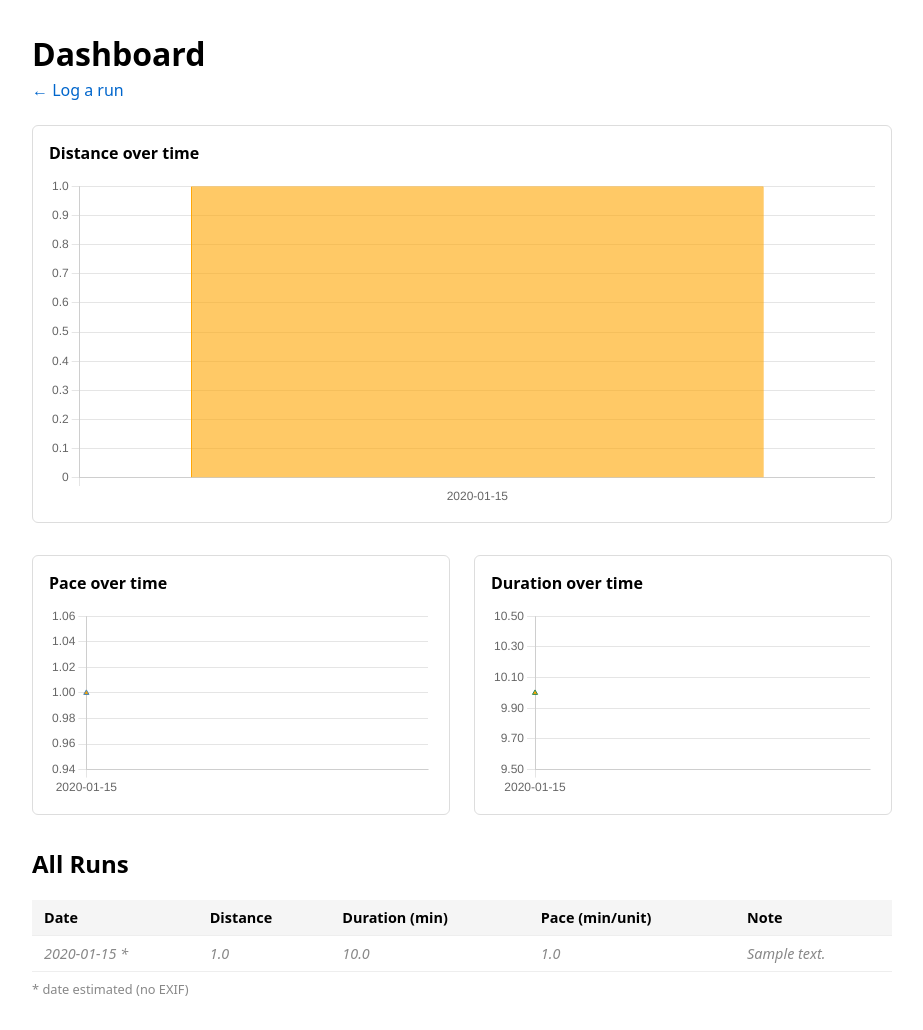
After one commit to librenda/fitness-tracker, a Flask app: page /dashboard in a window 1280 px wide. The commit adds this page. Shown: the whole page, without its empty margins (178-1101 px from the left). Run offline with Flask 3, Linux system fonts and the light colour scheme; tables that the repository leaves empty hold one stand-in row (values such as "Sample post").

Commit message:
GH-3: Dashboard — run list + distance/pace/duration charts (#6)
* chore: mark GH-3 in_progress

* adw auto: edit app/routes.py

* adw auto: write app/templates/dashboard.html

* adw auto: edit app/templates/index.html

* adw auto: edit tests/test_app.py

* adw auto: write docs/changes/GH-3.md

* chore: record GH-3 outcome: done

```diff
--- a/app/routes.py
+++ b/app/routes.py
@@ -1,3 +1,4 @@
+import json
 import os
 import uuid
 from datetime import datetime
@@ -22,6 +23,33 @@ bp = Blueprint("runs", __name__)
 @bp.route("/")
 def index():
     return render_template("index.html")
+
+
+@bp.route("/dashboard")
+def dashboard():
+    db = get_db()
+    rows = db.execute(
+        "SELECT id, run_at, distance, duration, pace, note, exif_date_missing"
+        " FROM runs ORDER BY run_at DESC"
+    ).fetchall()
+    runs = [dict(r) for r in rows]
+
+    chart_runs = sorted(runs, key=lambda r: r["run_at"] or "")
+    labels = [r["run_at"] or "" for r in chart_runs]
+    distances = [r["distance"] for r in chart_runs]
+    paces = [r["pace"] for r in chart_runs]
+    durations = [r["duration"] for r in chart_runs]
+    estimated = [bool(r["exif_date_missing"]) for r in chart_runs]
+
+    chart_data = json.dumps({
+        "labels": labels,
+        "distances": distances,
+        "paces": paces,
+        "durations": durations,
+        "estimated": estimated,
+    })
+
+    return render_template("dashboard.html", runs=runs, chart_data=chart_data)
 
 
 @bp.route("/upload", methods=["POST"])
--- /dev/null
+++ b/app/templates/dashboard.html
@@ -0,0 +1,148 @@
+<!doctype html>
+<html lang="en">
+<head>
+  <meta charset="utf-8">
+  <meta name="viewport" content="width=device-width, initial-scale=1">
+  <title>Dashboard — Fitness Tracker</title>
+  <script src="https://cdn.jsdelivr.net/npm/chart.js@4/dist/chart.umd.min.js"></script>
+  <style>
+    body { font-family: system-ui, sans-serif; max-width: 860px; margin: 2rem auto; padding: 0 1rem; }
+    h1 { margin-bottom: .25rem; }
+    nav { margin-bottom: 1.5rem; }
+    nav a { text-decoration: none; color: #0066cc; }
+    .charts { display: grid; grid-template-columns: 1fr 1fr; gap: 1.5rem; margin-bottom: 2rem; }
+    .chart-box { border: 1px solid #ddd; border-radius: 6px; padding: 1rem; }
+    .chart-box h2 { margin: 0 0 .75rem; font-size: 1rem; }
+    .chart-full { border: 1px solid #ddd; border-radius: 6px; padding: 1rem; margin-bottom: 2rem; }
+    .chart-full h2 { margin: 0 0 .75rem; font-size: 1rem; }
+    table { width: 100%; border-collapse: collapse; font-size: .9rem; }
+    th, td { text-align: left; padding: .5rem .75rem; border-bottom: 1px solid #eee; }
+    th { background: #f5f5f5; font-weight: 600; }
+    .estimated { color: #888; font-style: italic; }
+    .empty { color: #888; margin-top: 2rem; }
+  </style>
+</head>
+<body>
+  <h1>Dashboard</h1>
+  <nav><a href="/">&larr; Log a run</a></nav>
+
+  {% if not runs %}
+  <p class="empty">No runs saved yet. <a href="/">Upload a photo</a> to log your first run.</p>
+  {% else %}
+
+  <div class="chart-full">
+    <h2>Distance over time</h2>
+    <canvas id="distanceChart" height="120"></canvas>
+  </div>
+
+  <div class="charts">
+    <div class="chart-box">
+      <h2>Pace over time</h2>
+      <canvas id="paceChart"></canvas>
+    </div>
+    <div class="chart-box">
+      <h2>Duration over time</h2>
+      <canvas id="durationChart"></canvas>
+    </div>
+  </div>
+
+  <h2>All Runs</h2>
+  <table>
+    <thead>
+      <tr>
+        <th>Date</th>
+        <th>Distance</th>
+        <th>Duration (min)</th>
+        <th>Pace (min/unit)</th>
+        <th>Note</th>
+      </tr>
+    </thead>
+    <tbody>
+      {% for run in runs %}
+      <tr{% if run.exif_date_missing %} class="estimated"{% endif %}>
+        <td>
+          {{ run.run_at or "—" }}
+          {% if run.exif_date_missing %}<span title="Date estimated — no EXIF data"> *</span>{% endif %}
+        </td>
+        <td>{{ run.distance if run.distance is not none else "—" }}</td>
+        <td>{{ run.duration if run.duration is not none else "—" }}</td>
+        <td>{{ run.pace if run.pace is not none else "—" }}</td>
+        <td>{{ run.note or "" }}</td>
+      </tr>
+      {% endfor %}
+    </tbody>
+  </table>
+  <p style="font-size:.8rem;color:#888;margin-top:.5rem;">* date estimated (no EXIF)</p>
+
+  <script>
+    const data = {{ chart_data | safe }};
+
+    const pointStyles = data.estimated.map(e => e ? "triangle" : "circle");
+    const pointColors = data.estimated.map(e => e ? "orange" : "steelblue");
+
+    new Chart(document.getElementById("distanceChart"), {
+      type: "bar",
+      data: {
+        labels: data.labels,
+        datasets: [{
+          label: "Distance",
+          data: data.distances,
+          backgroundColor: data.estimated.map(e => e ? "rgba(255,165,0,0.6)" : "rgba(70,130,180,0.7)"),
+          borderColor: data.estimated.map(e => e ? "orange" : "steelblue"),
+          borderWidth: 1,
+        }]
+      },
+      options: {
+        responsive: true,
+        plugins: { legend: { display: false } },
+        scales: { y: { beginAtZero: true } }
+      }
+    });
+
+    new Chart(document.getElementById("paceChart"), {
+      type: "line",
+      data: {
+        labels: data.labels,
+        datasets: [{
+          label: "Pace",
+          data: data.paces,
+          borderColor: "steelblue",
+          backgroundColor: "rgba(70,130,180,0.1)",
+          pointStyle: pointStyles,
+          pointBackgroundColor: pointColors,
+          tension: 0.3,
+          fill: true,
+        }]
+      },
+      options: {
+        responsive: true,
+        plugins: { legend: { display: false } },
+        scales: { y: { beginAtZero: false } }
+      }
+    });
+
+    new Chart(document.getElementById("durationChart"), {
+      type: "line",
+      data: {
+        labels: data.labels,
+        datasets: [{
+          label: "Duration",
+          data: data.durations,
+          borderColor: "seagreen",
+          backgroundColor: "rgba(46,139,87,0.1)",
+          pointStyle: pointStyles,
+          pointBackgroundColor: pointColors,
+          tension: 0.3,
+          fill: true,
+        }]
+      },
+      options: {
+        responsive: true,
+        plugins: { legend: { display: false } },
+        scales: { y: { beginAtZero: false } }
+      }
+    });
+  </script>
+  {% endif %}
+</body>
+</html>
--- a/app/templates/index.html
+++ b/app/templates/index.html
@@ -13,6 +13,7 @@
 </head>
 <body>
   <h1>Log a Run</h1>
+  <p><a href="/dashboard">View dashboard &rarr;</a></p>
   <form method="post" action="/upload" enctype="multipart/form-data">
     <label for="photo">Treadmill photo</label>
     <input type="file" id="photo" name="photo" accept="image/*" capture="environment" required>
```
Also changed, not shown: docs/changes/GH-3.md (added, +59 -0 lines), prd.json (+57 -0 lines), tests/test_app.py (+32 -0 lines).
